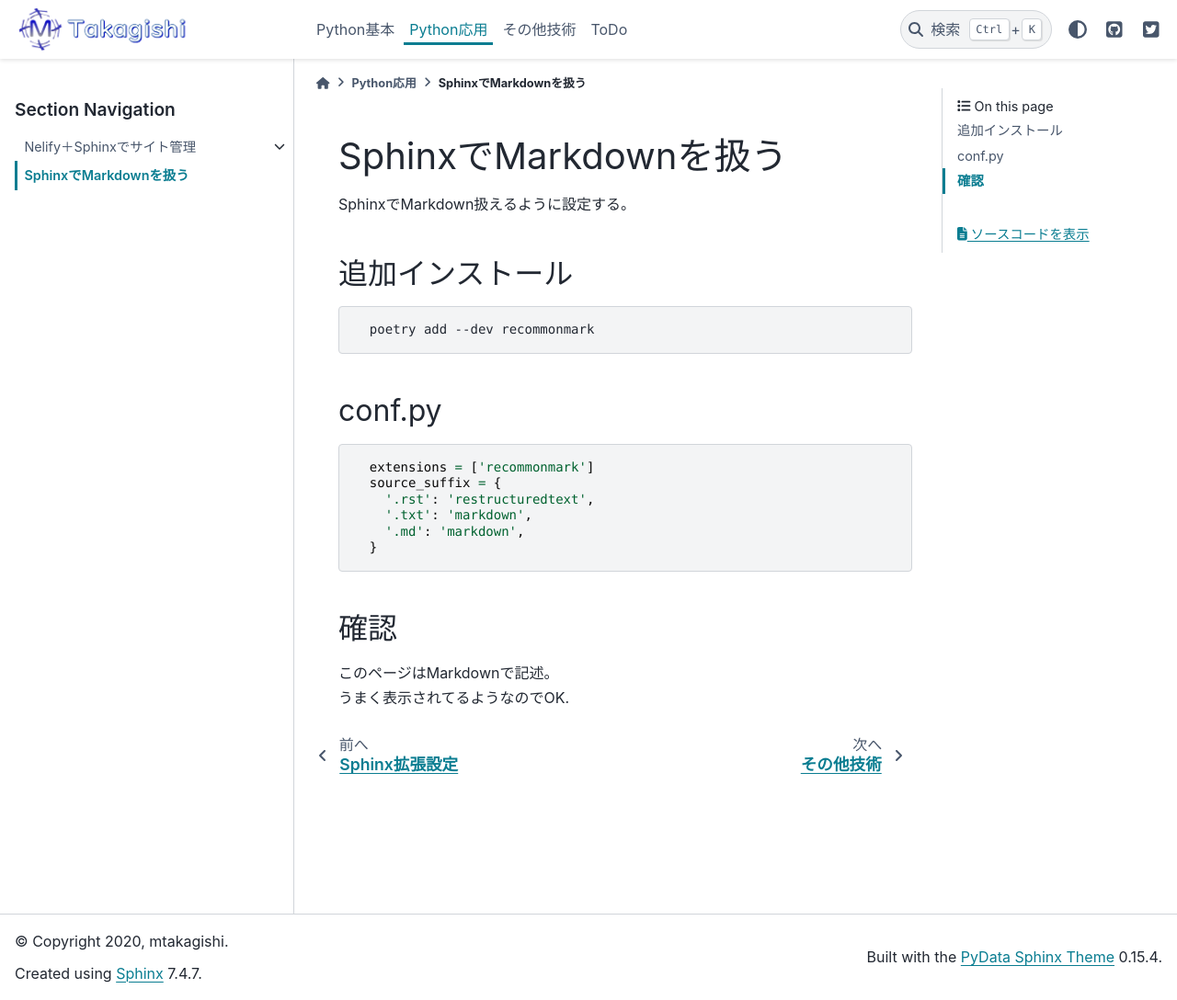
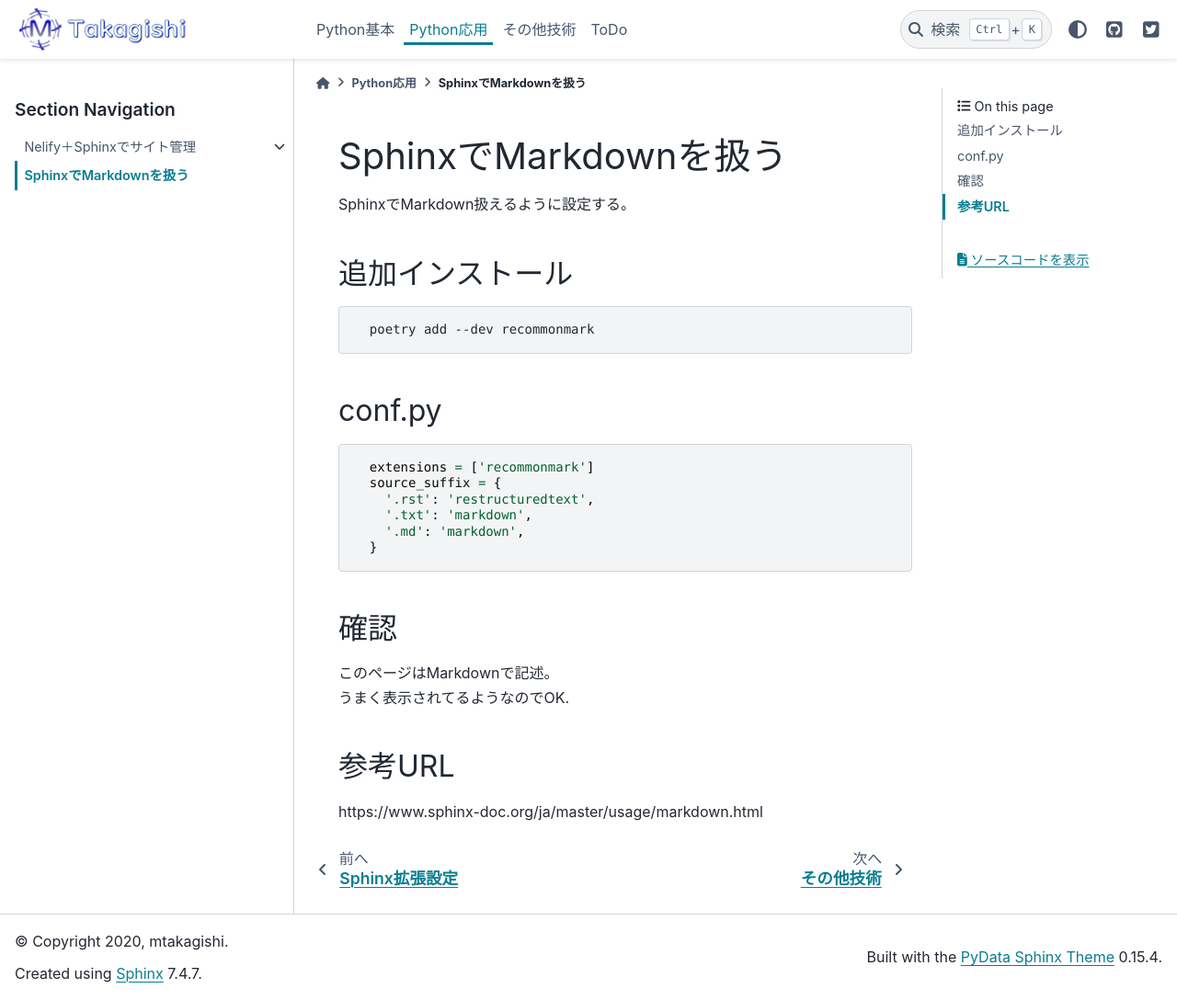
Before and after one commit to mtakagishi/mtakagishi, a Sphinx documentation site: the page built from docs/python-advanced/markdown/index.md, in a window 1280 px wide and 1088 px high. Shown: the whole window at 92% size. Built offline with Sphinx 7.4.7 and the PyData theme 0.15.4, drawn with Linux system fonts in a browser that asks for light colours.

Commit message:
markdown対応の参考URLを追加

```diff
--- a/docs/python-advanced/markdown/index.md
+++ b/docs/python-advanced/markdown/index.md
@@ -23,3 +23,7 @@
 
 このページはMarkdownで記述。
 うまく表示されてるようなのでOK.
+
+## 参考URL
+
+https://www.sphinx-doc.org/ja/master/usage/markdown.html
```
